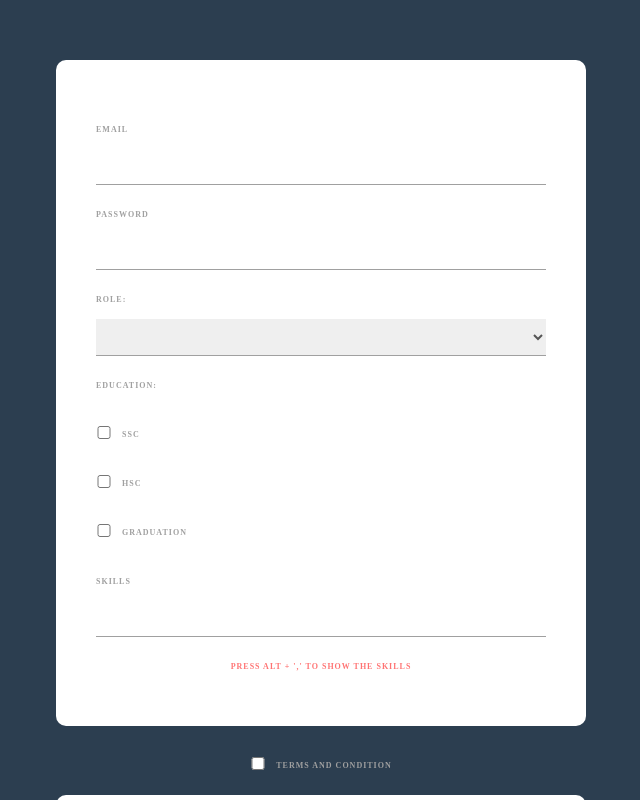
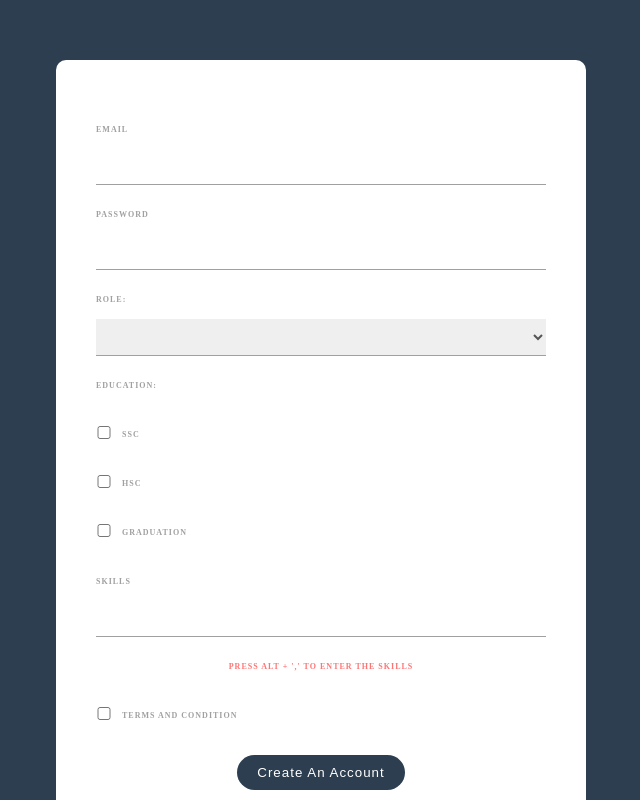
Before and after one commit to Abdullah042973/Vue_Sample_Form, a Vue app: page / in a window 1280 px wide. Shown: the top 800 px of the page, without its empty margins (319-959 px from the left). Built offline with nearby package versions, Linux system fonts and the light colour scheme.

Commit message:
completed form

```diff
--- a/src/components/signup.vue
+++ b/src/components/signup.vue
@@ -1,10 +1,11 @@
 <template>
-  <form>
+  <form @submit.prevent="formsubmit">
     <label>Email</label>
     <input type="email" required v-model="email" />
 
     <label>Password</label>
     <input type="password" v-model="password" />
+    <div class="error" v-if="passworderror">{{ passworderror }}</div>
 
     <label> Role:</label>
     <select v-model="role">
@@ -15,38 +16,43 @@
 
     <label>Education:</label>
     <div>
-      <input type="checkbox" value="SSC" v-model="names" />
+      <input type="checkbox" value="SSC" v-model="education" />
       <label>SSC</label>
     </div>
     <div>
-      <input type="checkbox" value="HSC" v-model="names" />
+      <input type="checkbox" value="HSC" v-model="education" />
       <label>HSC</label>
     </div>
     <div>
-      <input type="checkbox" value="Graduation" v-model="names" />
+      <input type="checkbox" value="Graduation" v-model="education" />
       <label>Graduation</label>
     </div>
 
     <label>Skills</label>
-    <input type="text" v-model="tempskills" @keyup="addskills" />
+    <input type="text" v-model="tempskills" @keyup.alt="addskills" />
     <div v-for="skill in skills" :key="skill" class="pills">
-      {{ skill }}
+      <span @click="deleteskills(skill)">{{ skill }}</span>
     </div>
-    <label class="note">Press Alt + ',' to Show the Skills</label>
+    <label class="note">Press Alt + ',' to Enter the Skills</label>
+
+    <div class="terms">
+      <input type="checkbox" v-model="terms" required />
+      <label>Terms and Condition</label>
+    </div>
+
+    <div class="submit">
+      <button>Create An Account</button>
+    </div>
   </form>
 
-  <div class="terms">
-    <input type="checkbox" v-model="terms" required />
-    <label>Terms and Condition</label>
-  </div>
-
-  <div class="show">
+  <!--<div class="show">
     <p>email: {{ email }}</p>
     <p>password: {{ password }}</p>
     <p>Role: {{ role }}</p>
     <p>Terms & Condition: {{ terms }}</p>
-    <p>Education: {{ names }}</p>
-  </div>
+    <p>Education: {{ education }}</p>
+    <p>Skills: {{ skills }}</p>
+  </div> -->
 </template>
 
 <script>
@@ -57,9 +63,10 @@ export default {
       password: "",
       role: "",
       terms: "",
-      names: [],
+      education: [],
       tempskills: "",
       skills: [],
+      passworderror: ''
     };
   },
   methods: {
@@ -71,6 +78,21 @@ export default {
         this.tempskills = "";
       }
     },
+    deleteskills(skill) {
+      this.skills = this.skills.filter((item) => {
+        return skill !== item;
+      });
+    },
+    formsubmit(){
+      this.passworderror = this.password.length > 5 ? '' : "password must be greater than 5 character"
+
+      if(!this.passworderror){
+        console.log('Email : ', this.email)
+        console.log('Role : ', this.role)
+        console.log('Education : ', this.education)
+        console.log('Skills : ', this.skills)
+      }
+    }
   },
 };
 </script>
@@ -154,4 +176,23 @@ input[type="checkbox"] {
   letter-spacing: 1px;
   cursor: pointer;
 }
+button {
+  color: white;
+  background: #2c3e50;
+  border-radius: 20px;
+  padding: 10px 20px;
+  border: 0;
+  margin-top: 20px;
+  letter-spacing: 1px;
+}
+.submit {
+  text-align: center;
+}
+.error{
+  color: red;
+  font-size: 0.7em;
+  letter-spacing: 1px;
+  font-weight: bold;
+  margin-top: 10px;
+}
 </style>
```
